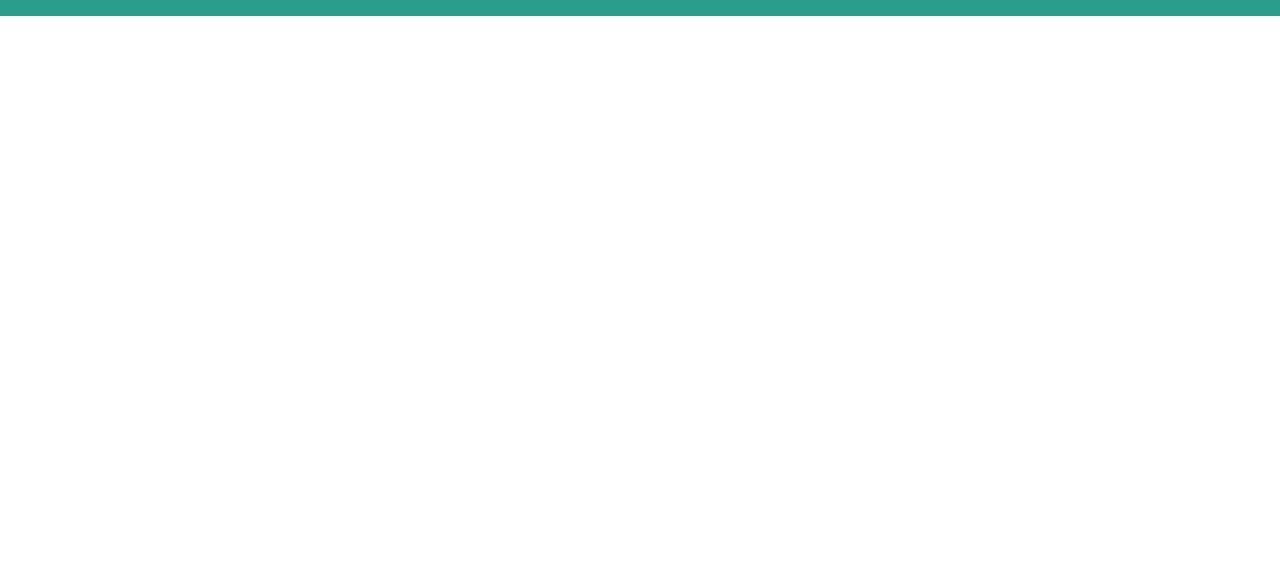
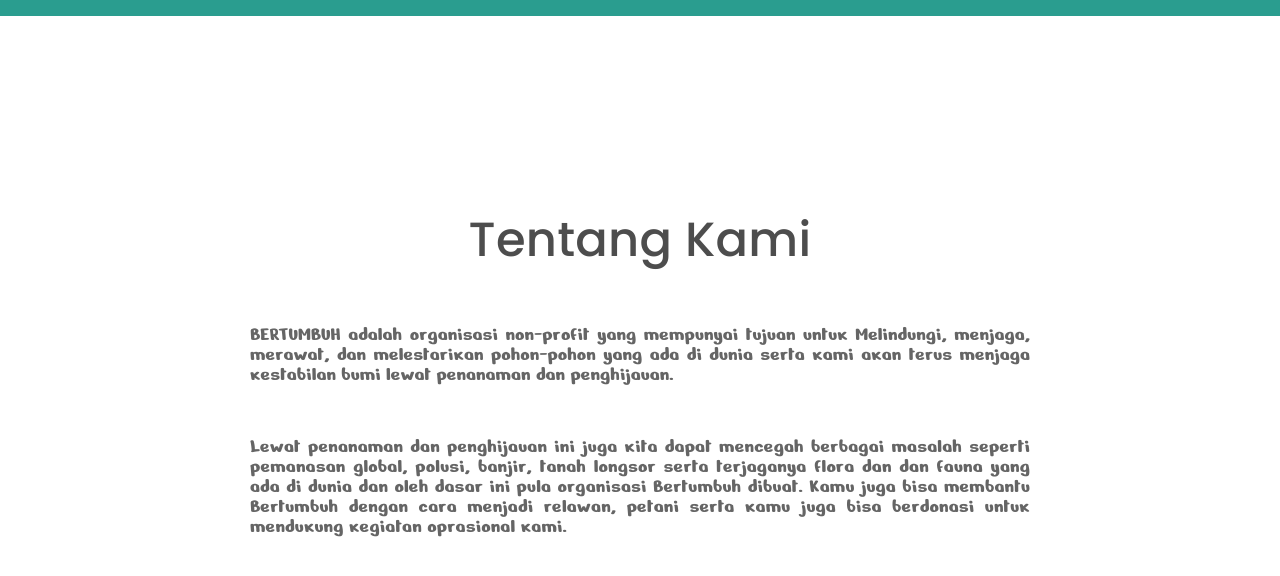
Before and after one commit to LukaKakhniashvili/Homework-5, a plain HTML site: page index.html in a window 1280 px wide. Shown: the part 106-682 px from the top of the page. Drawn offline with Linux system fonts and the light colour scheme.

Commit message:
article done

```diff
--- a/css/style.css
+++ b/css/style.css
@@ -1,3 +1,4 @@
+/* HEADER */
 header {
     width: 1440px;
     padding: 38px 125px;
@@ -24,3 +25,29 @@ header {
 .logo_header, .header_nav {
     vertical-align: middle;
 }
+
+/* ARTICLE */
+.article_1 {
+    width: 780px;
+    margin: 200px auto;
+}
+.article_1_h2 {
+    color: #4D4D4D;
+    text-align: center;
+    font-family: Poppins;
+    font-size: 48px;
+    letter-spacing: 0.24px;
+}
+.article_1_p {
+    color: #656565;
+    text-align: justify;
+    font-family: Nerko One;
+    font-size: 20px;
+}
+.para_1 {
+    letter-spacing: 0.1px;
+    margin: 60px 0 52px 0;
+}
+.para_2 {
+    letter-spacing: 0.2px;
+}
--- a/index.html
+++ b/index.html
@@ -12,6 +12,7 @@
 </head>
 
 <body>
+    <!-- HEADER -->
     <header>
         <img src="images/logo_header.svg" alt="logo" class="logo_header">
         <nav class="header_nav">
@@ -28,6 +29,13 @@
             </ul>
         </nav>
     </header>
+
+    <!-- ARTICLE -->
+    <article class="article_1">
+        <h2 class="article_1_h2">Tentang Kami</h2>
+        <p class="article_1_p para_1">BERTUMBUH adalah organisasi non-profit yang mempunyai tujuan untuk Melindungi, menjaga, merawat, dan melestarikan pohon-pohon yang ada di dunia serta kami akan  terus menjaga kestabilan bumi lewat penanaman dan penghijauan.</p>
+        <p class="article_1_p para_2">Lewat penanaman dan penghijauan ini juga  kita dapat mencegah berbagai masalah seperti pemanasan global, polusi, banjir, tanah longsor serta terjaganya flora dan dan fauna yang ada di dunia dan oleh dasar ini pula organisasi Bertumbuh dibuat. Kamu juga bisa membantu Bertumbuh dengan cara menjadi relawan, petani serta kamu juga bisa berdonasi untuk mendukung kegiatan oprasional kami.</p>
+    </article>
 </body>
 
 </html>
```
